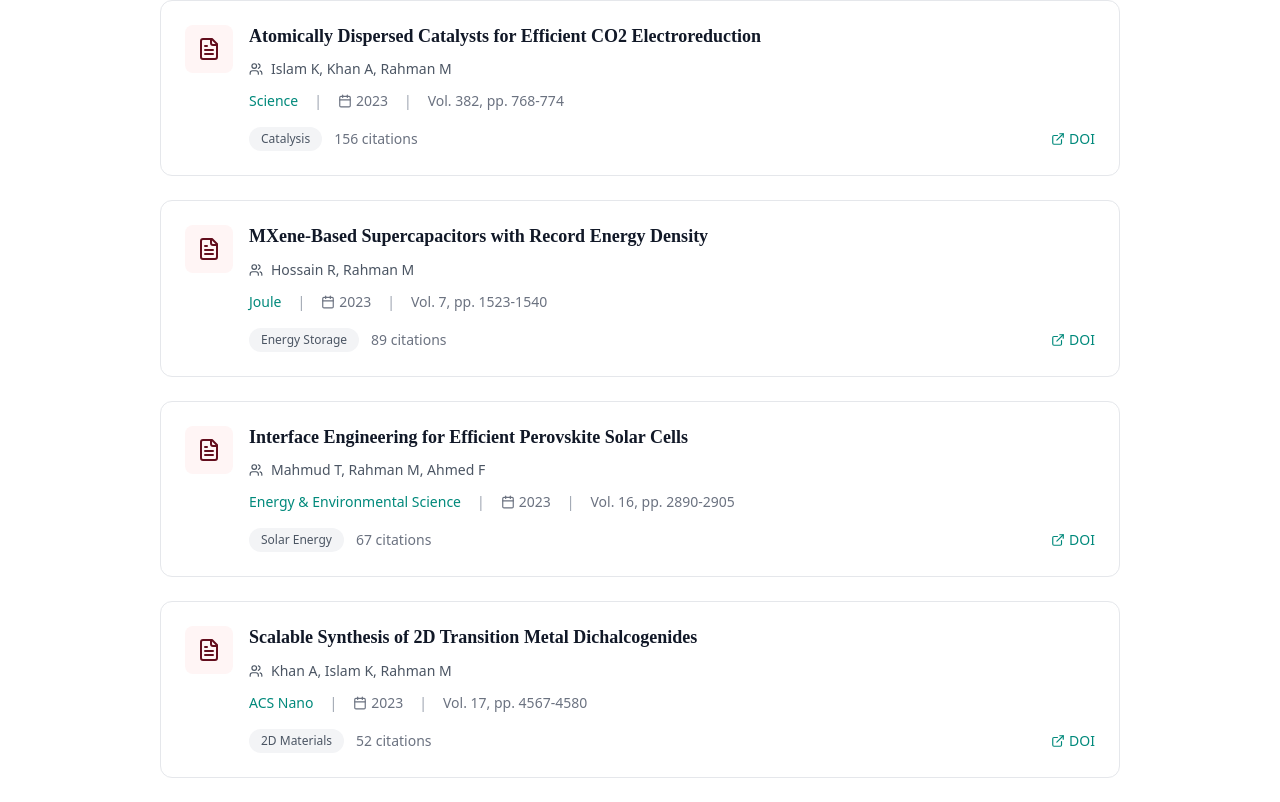
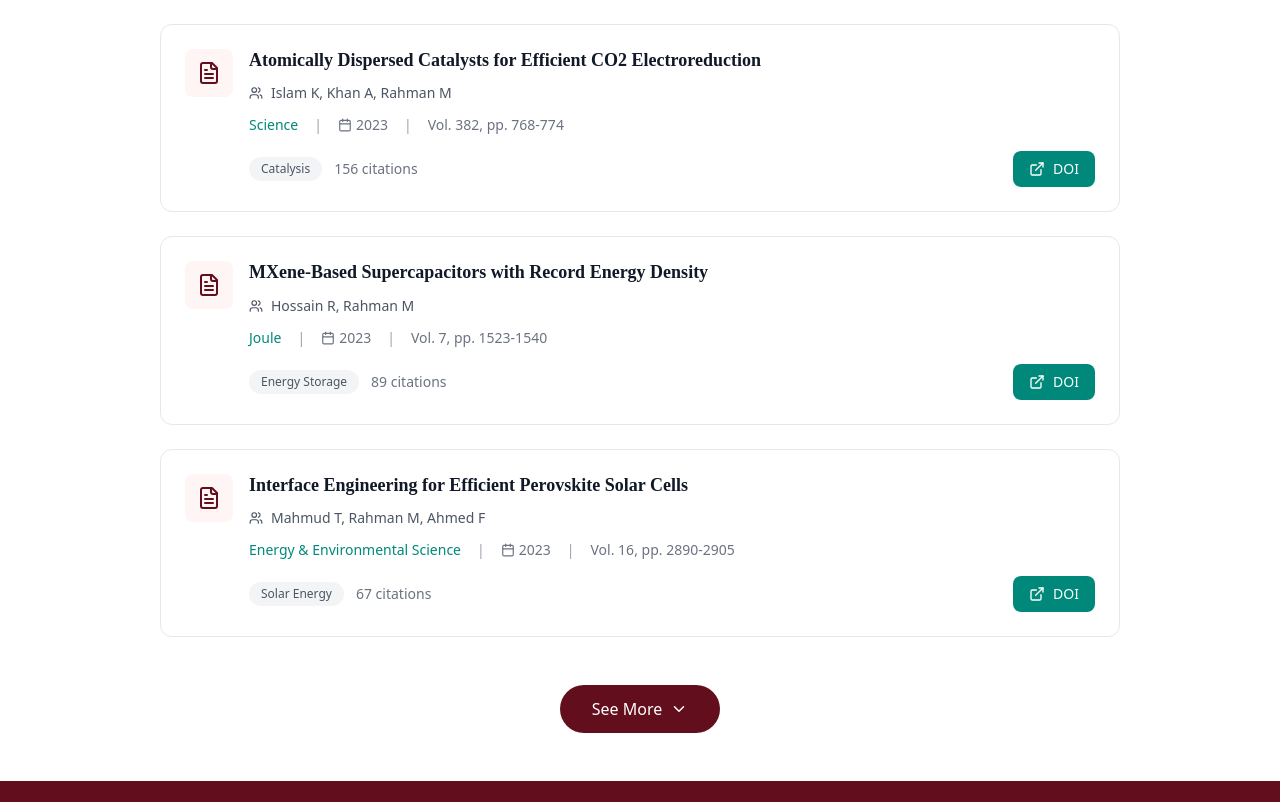
Before and after one commit to tahid02/NRG-lab-buet, a React (Vite) app: page /publications in a window 1280 px wide. Shown: the part 975-1777 px from the top of the page. Built offline with nearby package versions, Linux system fonts and the light colour scheme.

Commit message:
updated publications list

```diff
--- a/src/Pages/Publications.tsx
+++ b/src/Pages/Publications.tsx
@@ -8,6 +8,7 @@ import {
   Calendar,
   Users,
   Filter,
+  ChevronDown,
 } from 'lucide-react';
 import { Input } from '@/components/ui/input';
 import { Button } from '@/components/ui/button';
@@ -120,6 +121,8 @@ export default function Publications() {
   const [searchTerm, setSearchTerm] = useState('');
   const [selectedCategory, setSelectedCategory] = useState('All');
   const [selectedYear, setSelectedYear] = useState('All');
+  const [showAllPublications, setShowAllPublications] = useState(false);
+  const INITIAL_PUBLICATIONS_TO_SHOW = 5;
 
   useEffect(() => {
     window.scrollTo(0, 0);
@@ -236,7 +239,14 @@ export default function Publications() {
             </p>
 
             <div className="space-y-6">
-              {filteredPublications.map((pub, index) => (
+              {filteredPublications
+                .slice(
+                  0,
+                  showAllPublications
+                    ? filteredPublications.length
+                    : INITIAL_PUBLICATIONS_TO_SHOW
+                )
+                .map((pub, index) => (
                   <motion.div
                     key={index}
                     initial={{ opacity: 0, y: 20 }}
@@ -288,9 +298,9 @@ export default function Publications() {
                             href={`https://doi.org/${pub.doi}`}
                             target="_blank"
                             rel="noopener noreferrer"
-                          className="flex items-center gap-1 text-sm text-[#00897b] hover:underline ml-auto"
+                            className="flex items-center gap-2 px-4 py-2 bg-[#00897b] text-white text-sm font-medium rounded-lg hover:bg-[#00796b] transition-colors ml-auto"
                           >
-                          <ExternalLink size={14} />
+                            <ExternalLink size={16} />
                             DOI
                           </a>
                         </div>
@@ -299,6 +309,23 @@ export default function Publications() {
                   </motion.div>
                 ))}
             </div>
+
+            {filteredPublications.length > INITIAL_PUBLICATIONS_TO_SHOW && (
+              <div className="mt-12 text-center">
+                <button
+                  onClick={() => setShowAllPublications(!showAllPublications)}
+                  className="inline-flex items-center gap-2 px-8 py-3 bg-[#630e1d] text-white font-medium rounded-full hover:bg-[#4a0a15] transition-colors"
+                >
+                  {showAllPublications ? 'Show Less' : 'See More'}
+                  <ChevronDown
+                    size={18}
+                    className={`transition-transform duration-300 ${
+                      showAllPublications ? 'rotate-180' : ''
+                    }`}
+                  />
+                </button>
+              </div>
+            )}
 
             {filteredPublications.length === 0 && (
               <div className="text-center py-16">
```
Lines whose indentation alone changed are shown as unchanged.
